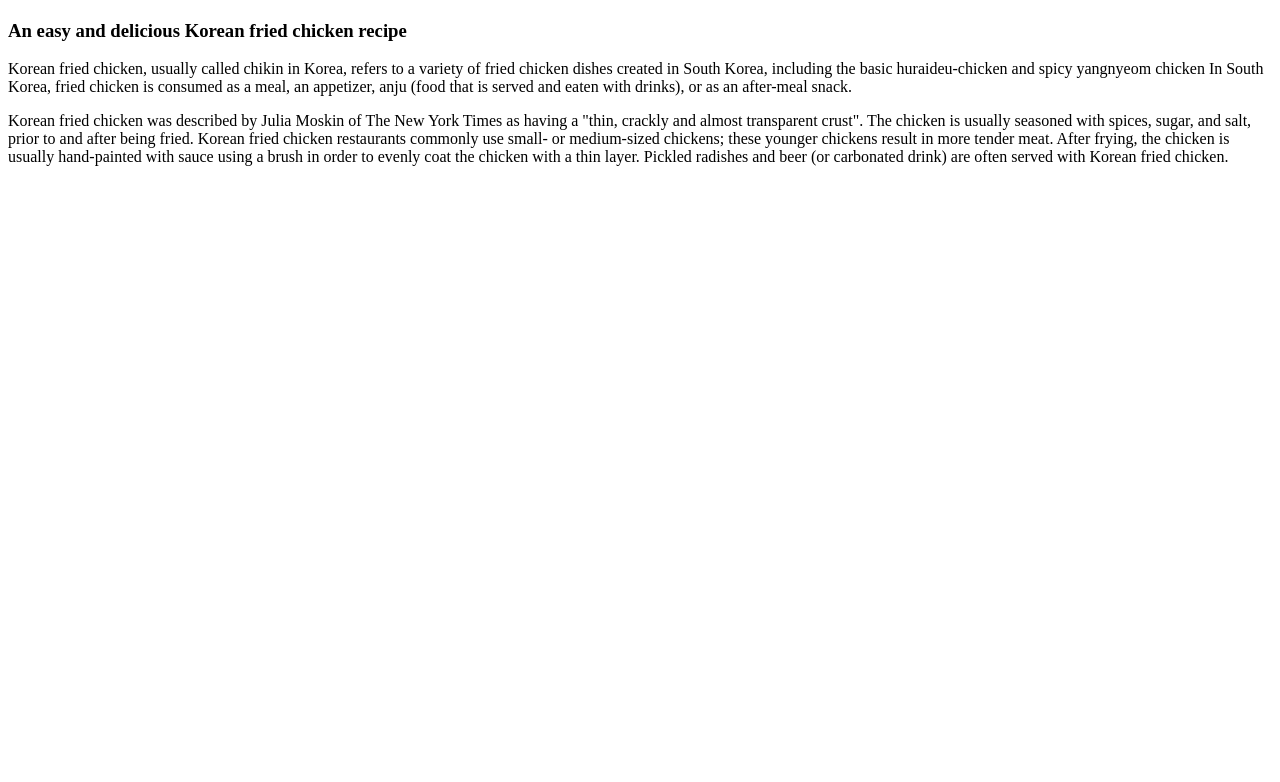
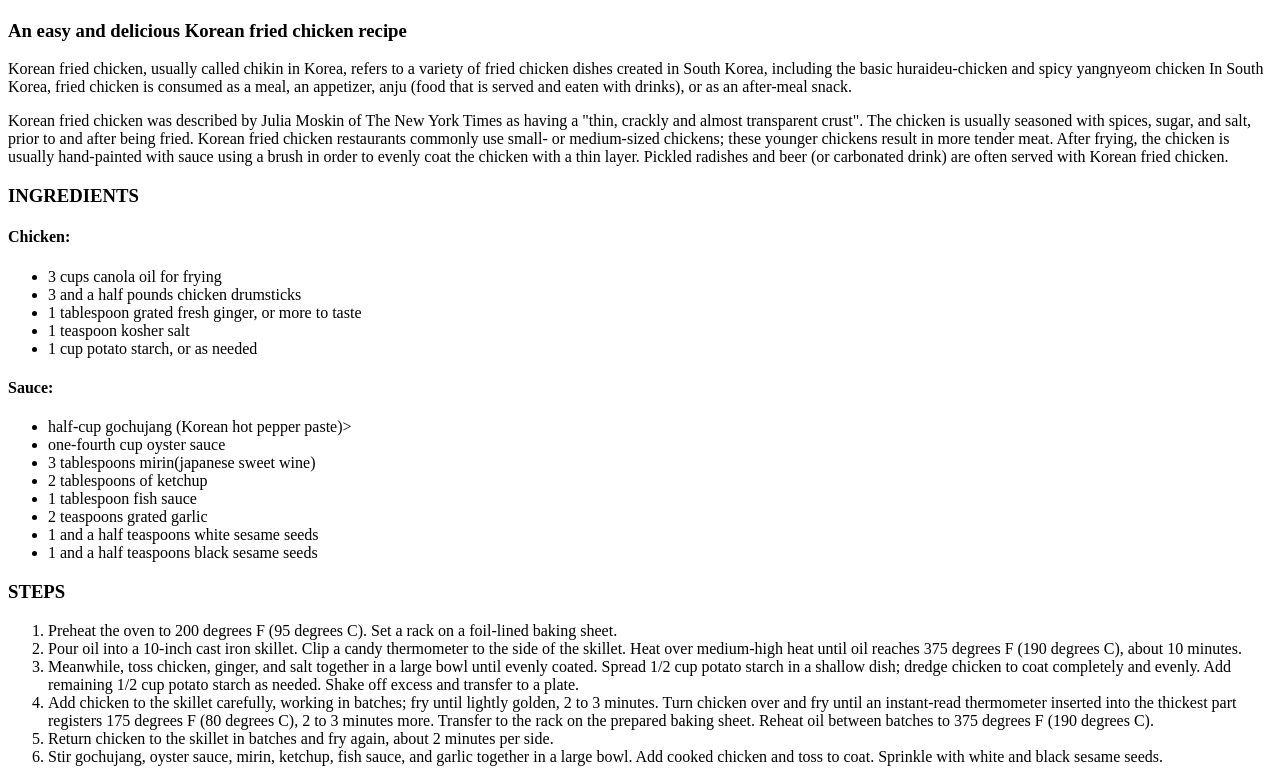
Before and after one commit to IshanKo9/odin-recipes, a plain HTML site: page recipes/k-fried-chicken.html in a window 1280 px wide. Shown: the part 383-1165 px from the top of the page. Before the commit the page ends 800 px from the top, so only its background shows below. Drawn offline with Linux system fonts and the light colour scheme.

Commit message:
Add ingredients and recipes

```diff
--- a/recipes/k-fried-chicken.html
+++ b/recipes/k-fried-chicken.html
@@ -12,11 +12,50 @@
     <h3>An easy and delicious Korean fried chicken recipe</h3>
 
     <p>Korean fried chicken, usually called chikin in Korea, refers to a variety of fried chicken dishes created in South Korea, including the basic huraideu-chicken and spicy
-        yangnyeom chicken In South Korea, fried chicken is consumed as a meal, an appetizer, anju (food that is served and eaten with drinks), or as an after-meal snack.</p>
+    yangnyeom chicken In South Korea, fried chicken is consumed as a meal, an appetizer, anju (food that is served and eaten with drinks), or as an after-meal snack.</p>
     <p> Korean fried chicken was described by Julia Moskin of The New York Times as having a "thin, crackly and almost transparent crust".
-        The chicken is usually seasoned with spices, sugar, and salt, prior to and after being fried. Korean fried chicken restaurants commonly use small- or medium-sized chickens;
-        these younger chickens result in more tender meat. After frying, the chicken is usually hand-painted with sauce using a brush in order to evenly coat the chicken with a thin layer.
-        Pickled radishes and beer (or carbonated drink) are often served with Korean fried chicken.</p>
+    The chicken is usually seasoned with spices, sugar, and salt, prior to and after being fried. Korean fried chicken restaurants commonly use small- or medium-sized chickens;
+    these younger chickens result in more tender meat. After frying, the chicken is usually hand-painted with sauce using a brush in order to evenly coat the chicken with a thin layer.
+    Pickled radishes and beer (or carbonated drink) are often served with Korean fried chicken.</p>
+
+    <h3><strong>INGREDIENTS</strong></h3>
+
+    <h4>Chicken:</h4>
+    <ul>
+        <li>3 cups canola oil for frying</li>
+        <li>3 and a half pounds chicken drumsticks</li>
+        <li>1 tablespoon grated fresh ginger, or more to taste</li>
+        <li>1 teaspoon kosher salt</li>
+        <li>1 cup potato starch, or as needed</li>
+    </ul>
+
+    <h4>Sauce:</h4>
+    <ul>
+        <li>half-cup gochujang (Korean hot pepper paste)></li>
+        <li>one-fourth cup oyster sauce </li>
+        <li>3 tablespoons mirin(japanese sweet wine)</li>
+        <li>2 tablespoons of ketchup</li>
+        <li>1 tablespoon fish sauce</li>
+        <li>2 teaspoons grated garlic</li>
+        <li>1 and a half teaspoons white sesame seeds</li>
+        <li>1 and a half teaspoons black sesame seeds</li>
+    </ul>
+
+    <h3><strong>STEPS</strong></h3>
+
+    <ol>
+        <li>Preheat the oven to 200 degrees F (95 degrees C). Set a rack on a foil-lined baking sheet.</li>
+        <li>Pour oil into a 10-inch cast iron skillet. Clip a candy thermometer to the side of the skillet.
+            Heat over medium-high heat until oil reaches 375 degrees F (190 degrees C), about 10 minutes. </li>
+        <li>Meanwhile, toss chicken, ginger, and salt together in a large bowl until evenly coated. Spread 1/2 cup potato starch in a shallow dish; dredge chicken to coat completely and evenly.
+            Add remaining 1/2 cup potato starch as needed. Shake off excess and transfer to a plate.</li>
+        <li> Add chicken to the skillet carefully, working in batches; fry until lightly golden, 2 to 3 minutes.
+            Turn chicken over and fry until an instant-read thermometer inserted into the thickest part registers 175 degrees F (80 degrees C), 2 to 3 minutes more.
+            Transfer to the rack on the prepared baking sheet. Reheat oil between batches to 375 degrees F (190 degrees C).</li>
+        <li>Return chicken to the skillet in batches and fry again, about 2 minutes per side.</li>
+        <li>Stir gochujang, oyster sauce, mirin, ketchup, fish sauce, and garlic together in a large bowl. Add cooked chicken and toss to coat. Sprinkle with white and black sesame seeds.</li>
+    </ol>
+
 
 </body>
 </html>
```
